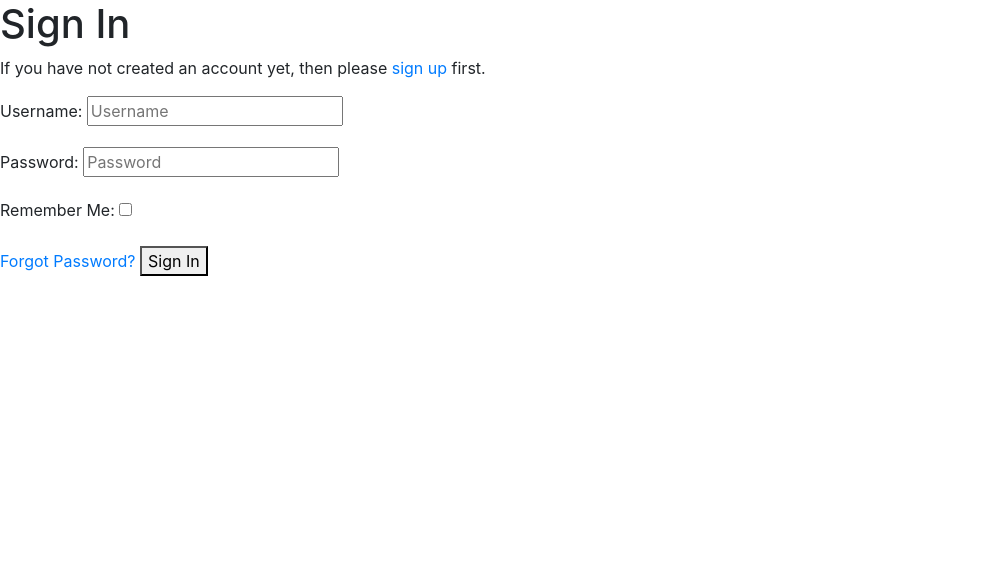
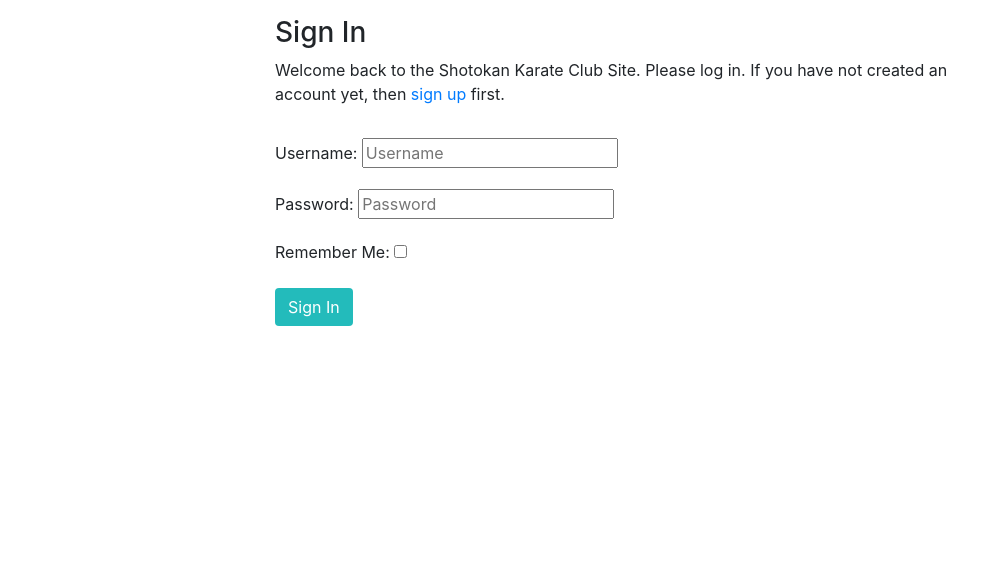
Before and after one commit to Shaga-Matula/pgcipp4, a Django app: page /accounts/login/ in a window 1280 px wide. Shown: the part 56-622 px from the top of the page, without its empty margins (0-1008 px from the left). Run offline with Django 3.2, Linux system fonts and the light colour scheme; some libraries are stand-ins or nearby versions.

Commit message:
add login signup sigh out pages

```diff
--- a/static/css/style.css
+++ b/static/css/style.css
@@ -28,3 +28,16 @@ background-size: cover;
     left: 0;
     right: 0;
 }
+
+/* Botton at bottom of account/login.html */
+
+.btn-signup {
+    background-color: #23BBBB;
+    color: #fff;
+}
+
+.btn-signup:hover,
+.btn-signup:active {
+    background-color: #fff;
+    color: #23BBBB;
+}
--- a/templates/account/login.html
+++ b/templates/account/login.html
@@ -7,31 +7,12 @@
 
 {% block content %}
 
-<h1>{% trans "Sign In" %}</h1>
+<!-- <h1>{% trans "Sign In" %}</h1>
 
-{% get_providers as socialaccount_providers %}
 
-{% if socialaccount_providers %}
-<p>{% blocktrans with site.name as site_name %}Please sign in with one
-of your existing third party accounts. Or, <a href="{{ signup_url }}">sign up</a>
-for a {{ site_name }} account and sign in below:{% endblocktrans %}</p>
-
-<div class="socialaccount_ballot">
-
-  <ul class="socialaccount_providers">
-    {% include "socialaccount/snippets/provider_list.html" with process="login" %}
-  </ul>
-
-  <div class="login-or">{% trans 'or' %}</div>
-
-</div>
-
-{% include "socialaccount/snippets/login_extra.html" %}
-
-{% else %}
 <p>{% blocktrans %}If you have not created an account yet, then please
 <a href="{{ signup_url }}">sign up</a> first.{% endblocktrans %}</p>
-{% endif %}
+
 
 <form class="login" method="POST" action="{% url 'account_login' %}">
   {% csrf_token %}
@@ -41,6 +22,30 @@ for a {{ site_name }} account and sign in below:{% endblocktrans %}</p>
   {% endif %}
   <a class="button secondaryAction" href="{% url 'account_reset_password' %}">{% trans "Forgot Password?" %}</a>
   <button class="primaryAction" type="submit">{% trans "Sign In" %}</button>
-</form>
+</form> -->
+
+<div class="container">
+  <div class="row">
+    <div class="col-md-8 mt-3 offset-md-2">
+      <h3>{% trans "Sign In" %}</h3>
+
+      <p>{% blocktrans %}Welcome back to the Shotokan Karate Club Site. Please log in. If you
+        have not created an account yet, then <a class="link" href="{{ signup_url }}">sign up</a>
+        first.{% endblocktrans %}</p>
+    </div>
+  </div>
+  <div class="row">
+    <div class="col-md-8 mt-3 offset-md-2">
+      <form class="login" method="POST" action="{% url 'account_login' %}">
+        {% csrf_token %}
+        {{ form.as_p }}
+        {% if redirect_field_value %}
+        <input type="hidden" name="{{ redirect_field_name }}" value="{{ redirect_field_value }}" />
+        {% endif %}
+        <button class="btn btn-signup right" type="submit">{% trans "Sign In" %}</button>
+      </form>
+    </div>
+  </div>
+</div>
 
 {% endblock %}
```
Also changed, not shown: templates/account/logout.html (+8 -3 lines), templates/account/signup.html (+10 -3 lines).
